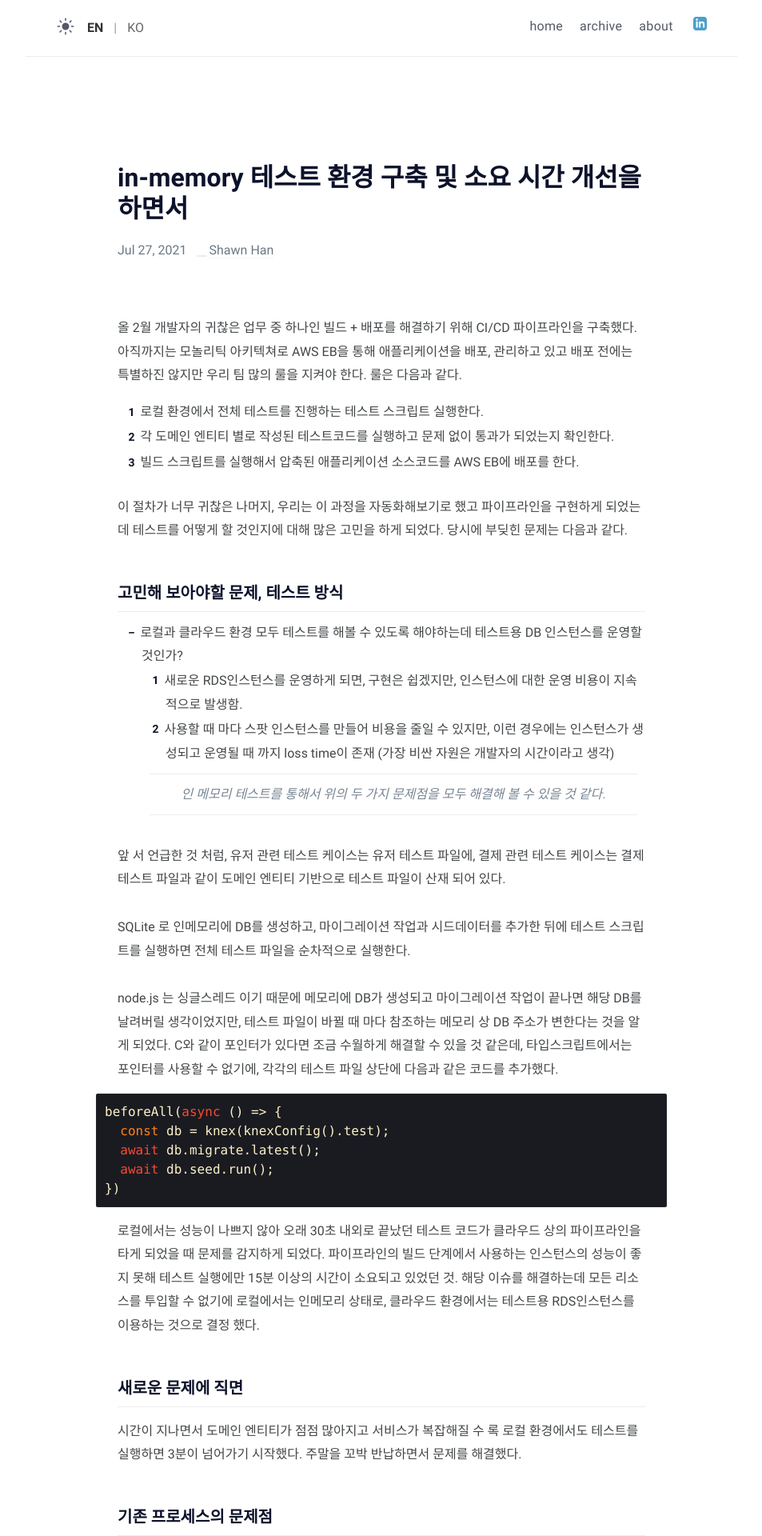
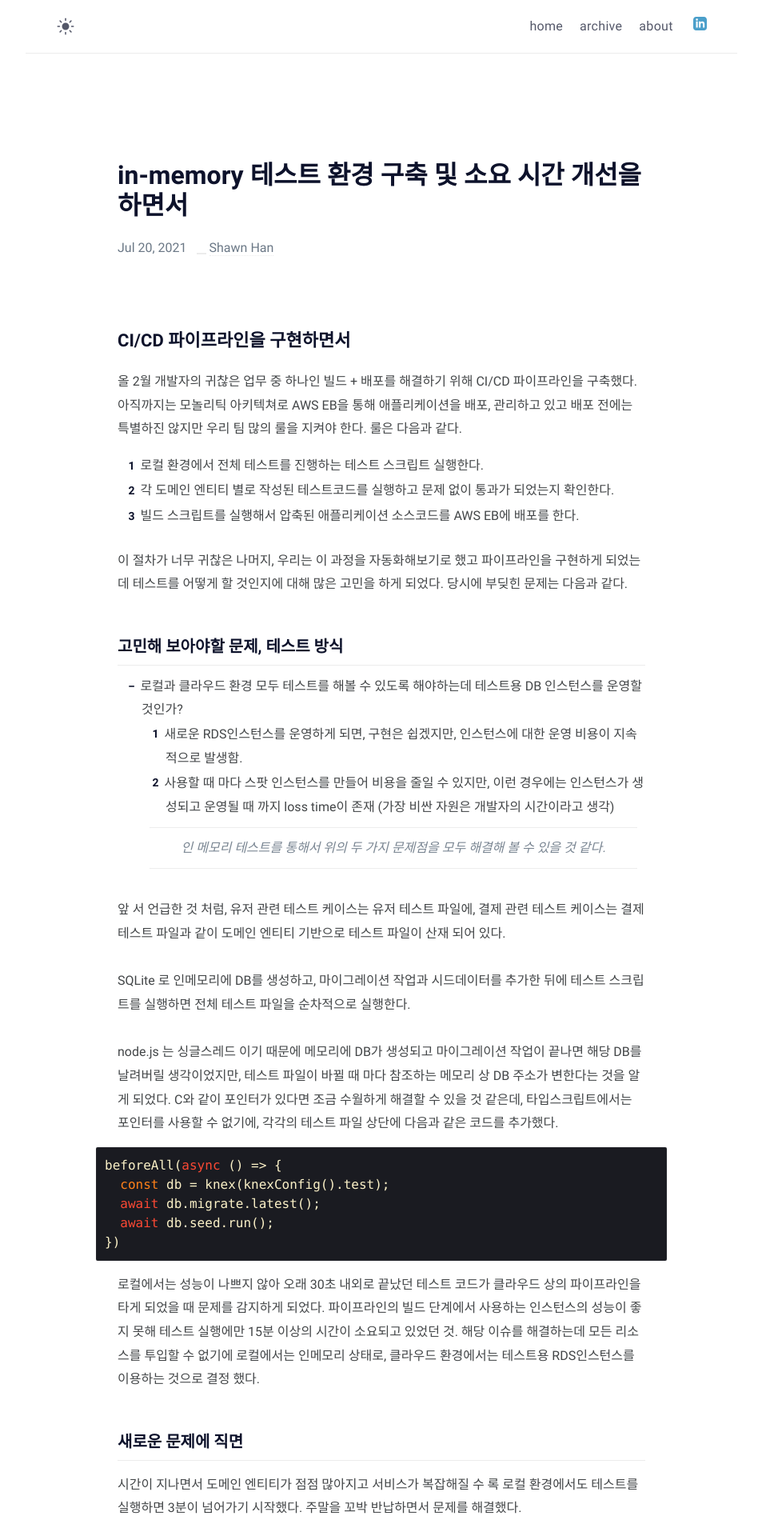
Before and after one commit to tosky1125/tosky1125.github.io, a Jekyll site: the page built from _posts/2021-07-21-in-memory-test-ko.md, in a window 1280 px wide. Shown: the top 1920 px of the page at 80% size, without its empty margins (163-1116 px from the left). Built offline with Jekyll 4.4.1, drawn with Linux system fonts in a browser that asks for light colours.

Commit message:
Remove language switcher and unify post dates
- Remove all language switching logic from navbar, JS, and CSS
- Unify both blog posts to same date (July 21, 2021)
- Remove lang attributes from posts
- Simplify archive page without language filtering

```diff
--- a/_includes/navbar.html
+++ b/_includes/navbar.html
@@ -15,11 +15,6 @@
         </svg>
       </span>
     </label>
-    <div class="lang-switch">
-      <a href="#" onclick="switchSiteLanguage('en'); return false;" id="lang-en" class="lang-btn active">EN</a>
-      <span class="divider">|</span>
-      <a href="#" onclick="switchSiteLanguage('ko'); return false;" id="lang-ko" class="lang-btn">KO</a>
-    </div>
     <a id="mode">
       <svg
         class="mode-sunny"
--- a/_posts/2021-07-21-in-memory-test-ko.md
+++ b/_posts/2021-07-21-in-memory-test-ko.md
@@ -1,9 +1,8 @@
 ---
 layout: post
 title:  "in-memory 테스트 환경 구축 및 소요 시간 개선을 하면서"
-date:   2021-07-28 00:29:13 +0900
+date:   2021-07-21 00:29:13 +0900
 categories: 테스트
-lang: ko
 ---
 
 ## CI/CD 파이프라인을 구현하면서
--- a/_sass/klise/_base.scss
+++ b/_sass/klise/_base.scss
@@ -7,55 +7,6 @@
   transition: background-color 75ms ease-in, border-color 75ms ease-in;
 }
 
-// Language switcher styles
-.lang-switch {
-  display: inline-flex;
-  align-items: center;
-  margin: 0 15px;
-
-  .lang-btn {
-    padding: 5px 8px;
-    text-decoration: none;
-    color: #666;
-    font-weight: normal;
-    transition: all 0.2s;
-    cursor: pointer;
-
-    &.active {
-      color: #333;
-      font-weight: bold;
-    }
-
-    &:hover {
-      color: #000;
-    }
-  }
-
-  .divider {
-    margin: 0 5px;
-    color: #999;
-  }
-}
-
-[data-theme="dark"] {
-  .lang-switch {
-    .lang-btn {
-      color: #999;
-
-      &.active {
-        color: #fff;
-      }
-
-      &:hover {
-        color: #ddd;
-      }
-    }
-
-    .divider {
-      color: #666;
-    }
-  }
-}
 
 .notransition {
   -webkit-transition: none;
--- a/archive.html
+++ b/archive.html
@@ -21,7 +21,7 @@
     <h2>{{ current_year }}</h2>
     {%- assign previous_year = current_year -%}
   {%- endunless -%}
-  <article class="post-item" data-lang="{{ post.lang | default: 'en' }}">
+  <article class="post-item">
     <h3 class="post-item-title">
       <a href="{{ post.url }}">{{ post.title | escape }}</a>
     </h3>
--- a/assets/js/main.js
+++ b/assets/js/main.js
@@ -1,55 +1,3 @@
-// Language switching
-function switchSiteLanguage(lang) {
-  localStorage.setItem('site-language', lang);
-  document.body.setAttribute('data-lang', lang);
-
-  // Update active language button
-  document.querySelectorAll('.lang-btn').forEach(function(el) {
-    el.classList.remove('active');
-  });
-  const langBtn = document.getElementById('lang-' + lang);
-  if (langBtn) {
-    langBtn.classList.add('active');
-  }
-
-  // Filter content based on language
-  filterContentByLanguage(lang);
-}
-
-function filterContentByLanguage(lang) {
-  // Filter posts in archive page
-  const posts = document.querySelectorAll('.post-item');
-  posts.forEach(function(post) {
-    const postLang = post.getAttribute('data-lang');
-    if (postLang) {
-      post.style.display = (postLang === lang || !postLang) ? 'block' : 'none';
-    }
-  });
-
-  // Update year headers visibility
-  const years = document.querySelectorAll('h2');
-  years.forEach(function(yearHeader) {
-    const nextSibling = yearHeader.nextElementSibling;
-    let hasVisiblePosts = false;
-    let sibling = nextSibling;
-
-    while (sibling && sibling.tagName !== 'H2') {
-      if (sibling.classList.contains('post-item') && sibling.style.display !== 'none') {
-        hasVisiblePosts = true;
-        break;
-      }
-      sibling = sibling.nextElementSibling;
-    }
-
-    yearHeader.style.display = hasVisiblePosts ? 'block' : 'none';
-  });
-}
-
-// Initialize language on page load
-document.addEventListener('DOMContentLoaded', function() {
-  const savedLang = localStorage.getItem('site-language') || 'en';
-  switchSiteLanguage(savedLang);
-});
 
 (() => {
   // Theme switch
```
Also changed, not shown: _posts/2021-07-21-in-memory-test-environment.md (+0 -1 lines).
